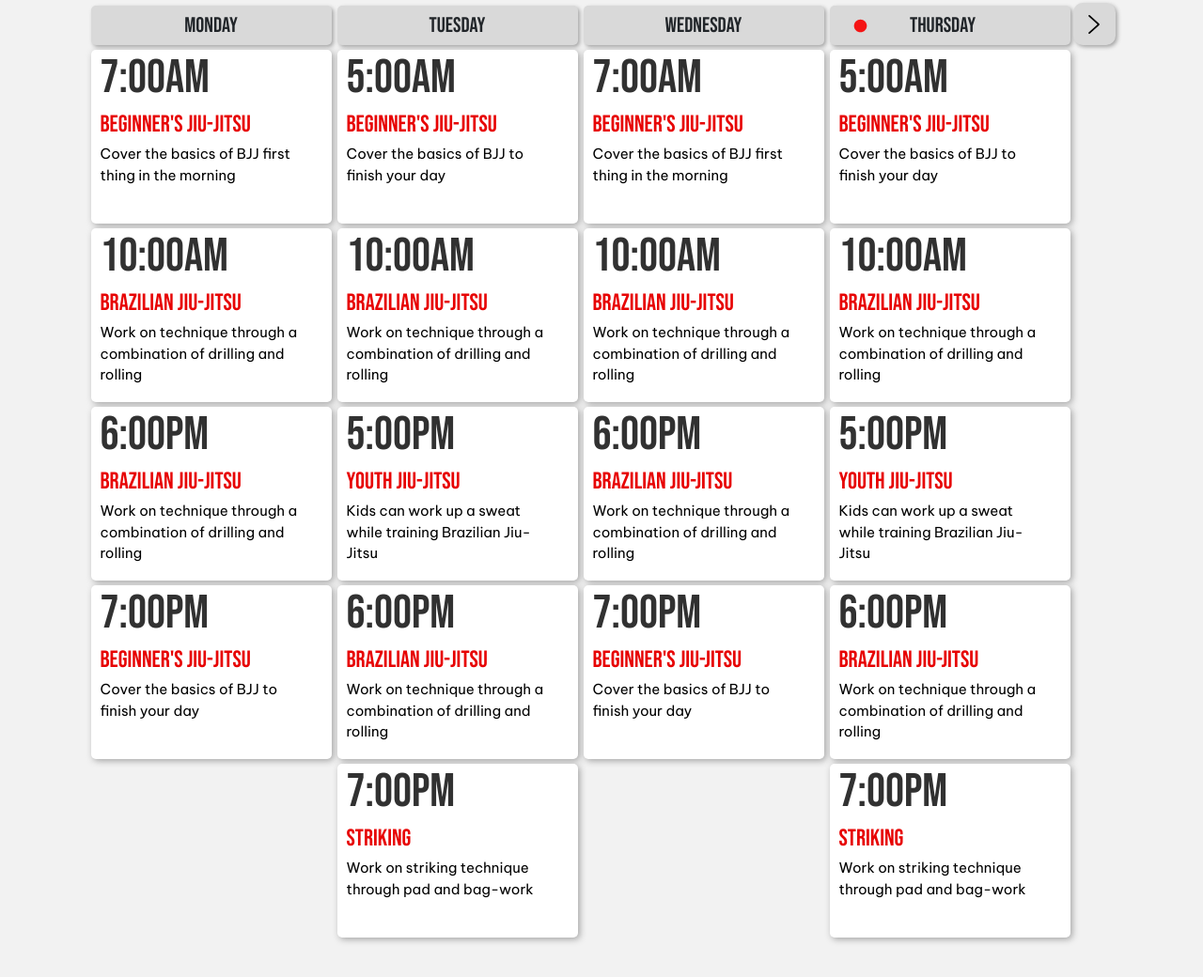
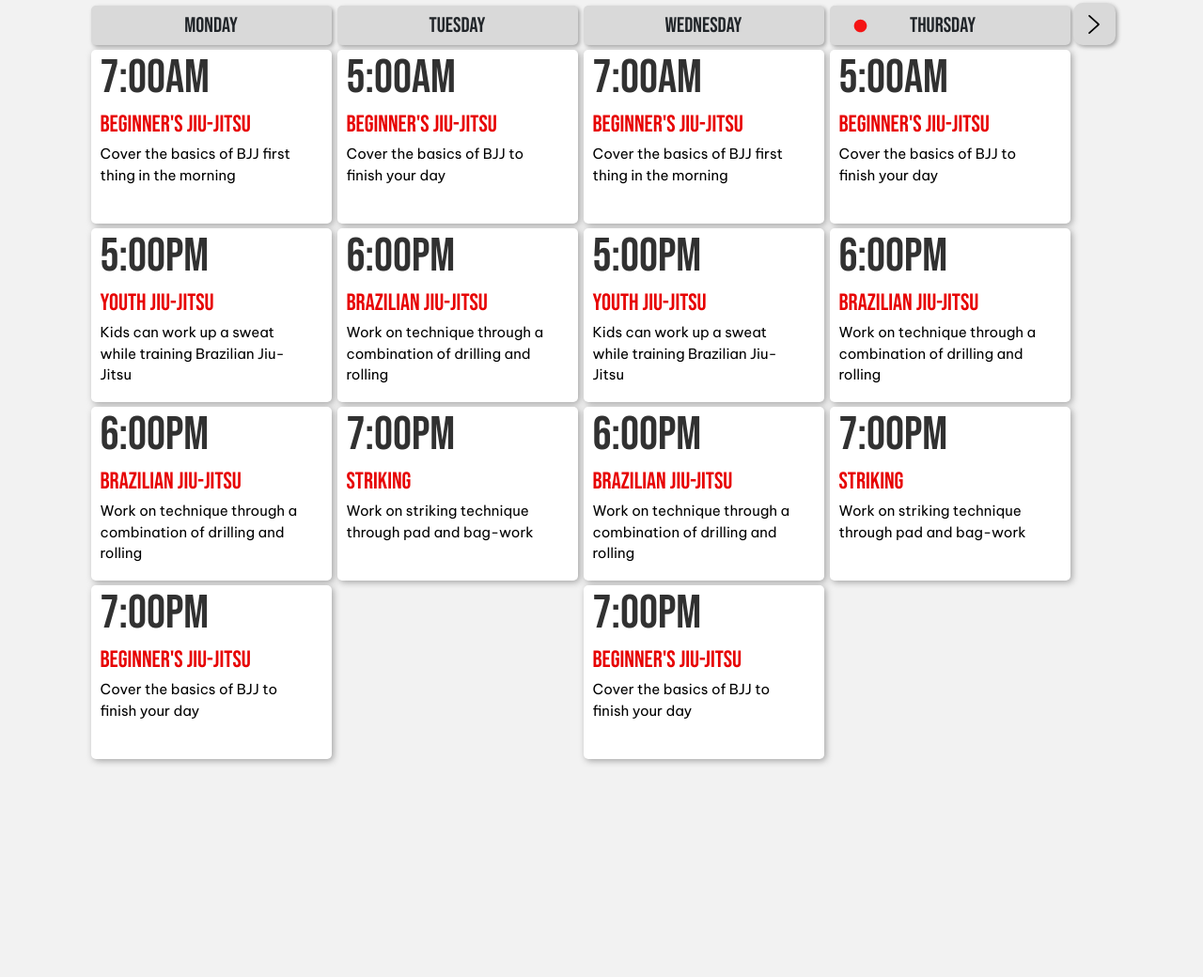
Before and after one commit to lstraeb1/test-template.v1, an Eleventy site: page src/content/pages/schedule.html in a window 1280 px wide. Shown: the part 847-1887 px from the top of the page at 94% size. Built offline with nearby package versions, Linux system fonts and the light colour scheme; Eleventy itself is replaced by a stand-in of ours; files that its build step writes are made by us from their sources.

Commit message:
Schedule Update

```diff
--- a/src/content/pages/schedule.html
+++ b/src/content/pages/schedule.html
@@ -87,7 +87,7 @@ eleventyNavigation:
                             <p>Cover the basics of BJJ first thing in the morning</p>
                         </div>
                     </div>
-                    <div class="calendar-block bjj">
+                    <!-- <div class="calendar-block bjj">
                         <div class="calendar-time-container">
                             <h2>10:00AM</h2>
                         </div>
@@ -96,6 +96,17 @@ eleventyNavigation:
                         </div>
                         <div class="calendar-description-container">
                             <p>Work on technique through a combination of drilling and rolling</p>
+                        </div>
+                    </div> -->
+                    <div class="calendar-block youth-jj">
+                        <div class="calendar-time-container">
+                            <h2>5:00PM</h2>
+                        </div>
+                        <div class="calendar-subtitle-container">
+                            <h3>Youth Jiu-jitsu</h2>
+                        </div>
+                        <div class="calendar-description-container">
+                            <p>Kids can work up a sweat while training Brazilian Jiu-Jitsu</p>
                         </div>
                     </div>
                     <div class="calendar-block bjj">
@@ -136,7 +147,7 @@ eleventyNavigation:
                             <p>Cover the basics of BJJ to finish your day</p>
                         </div>
                     </div>
-                    <div class="calendar-block bjj">
+                    <!-- <div class="calendar-block bjj">
                         <div class="calendar-time-container">
                             <h2>10:00AM</h2>
                         </div>
@@ -146,18 +157,7 @@ eleventyNavigation:
                         <div class="calendar-description-container">
                             <p>Work on technique through a combination of drilling and rolling</p>
                         </div>
-                    </div>
-                    <div class="calendar-block youth-jj">
-                        <div class="calendar-time-container">
-                            <h2>5:00PM</h2>
-                        </div>
-                        <div class="calendar-subtitle-container">
-                            <h3>Youth Jiu-jitsu</h2>
-                        </div>
-                        <div class="calendar-description-container">
-                            <p>Kids can work up a sweat while training Brazilian Jiu-Jitsu</p>
-                        </div>
-                    </div>
+                    </div> -->
                     <div class="calendar-block bjj">
                         <div class="calendar-time-container">
                             <h2>6:00PM</h2>
@@ -196,7 +196,7 @@ eleventyNavigation:
                             <p>Cover the basics of BJJ first thing in the morning</p>
                         </div>
                     </div>
-                    <div class="calendar-block bjj">
+                    <!-- <div class="calendar-block bjj">
                         <div class="calendar-time-container">
                             <h2>10:00AM</h2>
                         </div>
@@ -205,6 +205,17 @@ eleventyNavigation:
                         </div>
                         <div class="calendar-description-container">
                             <p>Work on technique through a combination of drilling and rolling</p>
+                        </div>
+                    </div> -->
+                    <div class="calendar-block youth-jj">
+                        <div class="calendar-time-container">
+                            <h2>5:00PM</h2>
+                        </div>
+                        <div class="calendar-subtitle-container">
+                            <h3>Youth Jiu-jitsu</h2>
+                        </div>
+                        <div class="calendar-description-container">
+                            <p>Kids can work up a sweat while training Brazilian Jiu-Jitsu</p>
                         </div>
                     </div>
                     <div class="calendar-block bjj">
@@ -245,7 +256,7 @@ eleventyNavigation:
                             <p>Cover the basics of BJJ to finish your day</p>
                         </div>
                     </div>
-                    <div class="calendar-block bjj">
+                    <!-- <div class="calendar-block bjj">
                         <div class="calendar-time-container">
                             <h2>10:00AM</h2>
                         </div>
@@ -255,18 +266,7 @@ eleventyNavigation:
                         <div class="calendar-description-container">
                             <p>Work on technique through a combination of drilling and rolling</p>
                         </div>
-                    </div>
-                    <div class="calendar-block youth-jj">
-                        <div class="calendar-time-container">
-                            <h2>5:00PM</h2>
-                        </div>
-                        <div class="calendar-subtitle-container">
-                            <h3>Youth Jiu-jitsu</h2>
-                        </div>
-                        <div class="calendar-description-container">
-                            <p>Kids can work up a sweat while training Brazilian Jiu-Jitsu</p>
-                        </div>
-                    </div>
+                    </div> -->
                     <div class="calendar-block bjj">
                         <div class="calendar-time-container">
                             <h2>6:00PM</h2>
@@ -309,7 +309,7 @@ eleventyNavigation:
                             <p>Cover the basics of BJJ first thing in the morning</p>
                         </div>
                     </div>
-                    <div class="calendar-block bjj">
+                    <!-- <div class="calendar-block bjj">
                         <div class="calendar-time-container">
                             <h2>10:00AM</h2>
                         </div>
@@ -318,6 +318,17 @@ eleventyNavigation:
                         </div>
                         <div class="calendar-description-container">
                             <p>Work on technique through a combination of drilling and rolling</p>
+                        </div>
+                    </div> -->
+                    <div class="calendar-block youth-jj">
+                        <div class="calendar-time-container">
+                            <h2>5:00PM</h2>
+                        </div>
+                        <div class="calendar-subtitle-container">
+                            <h3>Youth Jiu-jitsu</h2>
+                        </div>
+                        <div class="calendar-description-container">
+                            <p>Kids can work up a sweat while training Brazilian Jiu-Jitsu</p>
                         </div>
                     </div>
                     <div class="calendar-block bjj">
```
